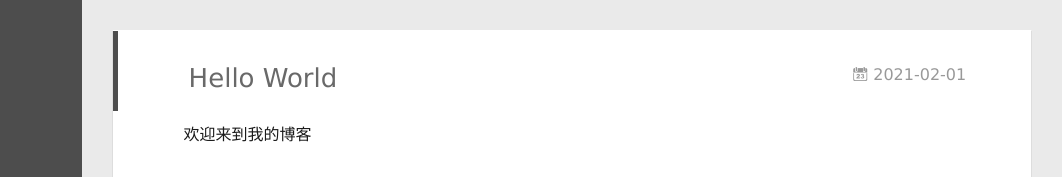
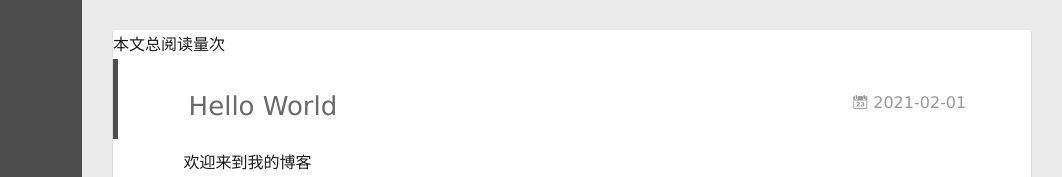
Before and after one commit to yzkaa/yzk.github.io, a plain HTML site: page 2021/02/01/hello-world/index.html in a window 1280 px wide. Shown: the top 177 px of the page, 218-1280 px from the left. Drawn offline with Linux system fonts and the light colour scheme.

Commit message:
Site updated: 2021-02-01 14:59:45

```diff
--- a/2021/02/01/hello-world/index.html
+++ b/2021/02/01/hello-world/index.html
@@ -144,6 +144,9 @@
           </div>
           <div id="js-content" class="content-ll">
             <article id="post-hello-world" class="article article-type-post " itemscope itemprop="blogPost">
+  <span id="busuanzi_container_page_pv">
+   本文总阅读量<span id="busuanzi_value_page_pv"></span>次
+    </span>
   <div class="article-inner">
 
       <header class="article-header">
@@ -250,6 +253,7 @@
 
     </div>
 </aside>
+
 
 
 
```
Also changed, not shown: index.html (+4 -0 lines).
